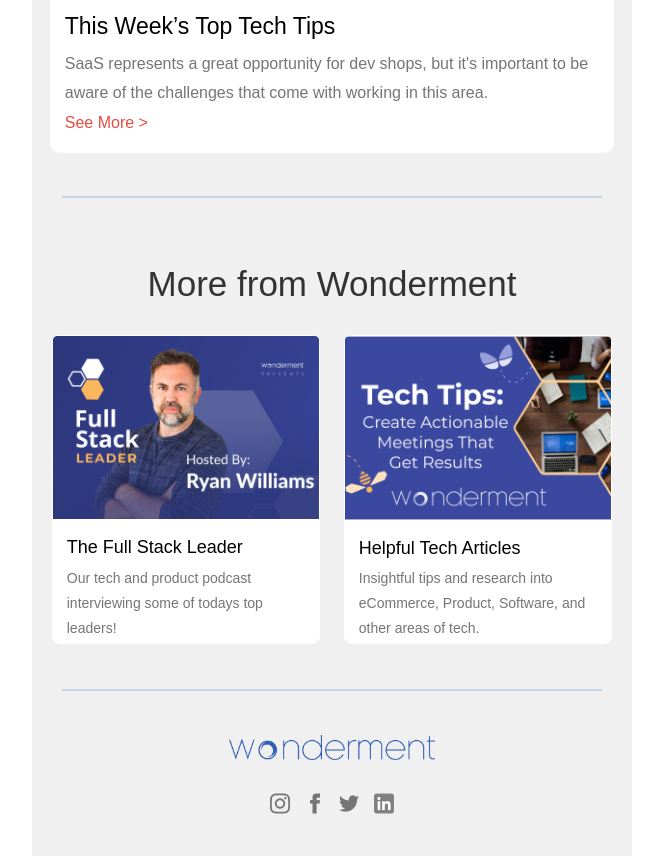
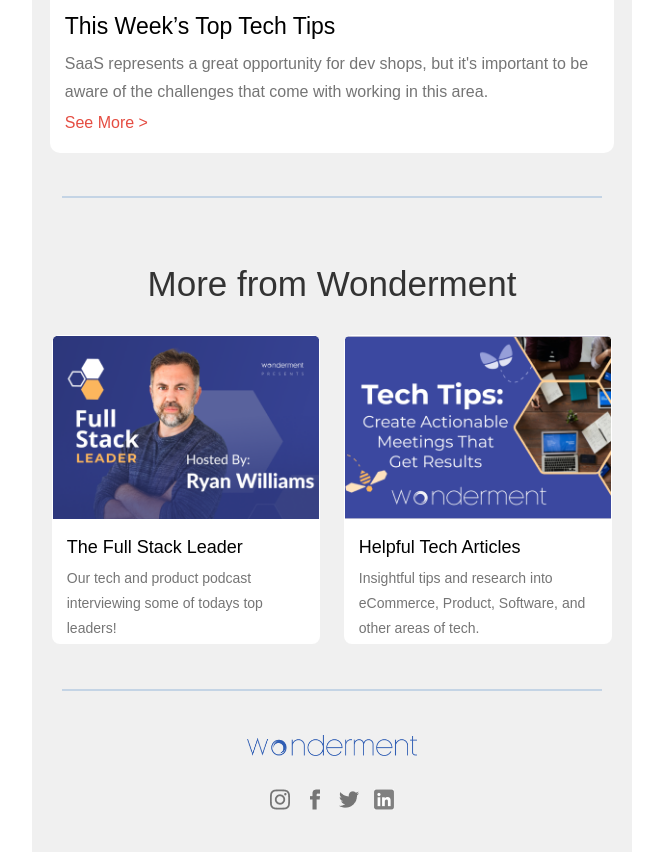
Before and after one commit to wonderment-apps-com/Newslatter, a plain HTML site: page MAIN-newsletter-git-urls-images.html in a window 1280 px wide. Shown: the part 1638-2494 px from the top of the page, without its empty margins (308-971 px from the left). Drawn offline with Linux system fonts and the light colour scheme.

Commit message:
update logo's pass

```diff
--- a/MAIN-newsletter-git-urls-images.html
+++ b/MAIN-newsletter-git-urls-images.html
@@ -52,7 +52,7 @@
             <tr>
               <td class="logo" style="text-align: center;">
                 <!--       LOGO         -->
-                <img src="https://raw.githubusercontent.com/wonderment-apps-com/Newslatter/master/images/Logo.png?token=GHSAT0AAAAAAB3KJPU6JLNGP56GLUWFYRXOY3WMLPQ" alt="" width="206px">
+                <img src="https://raw.githubusercontent.com/wonderment-apps-com/Newslatter/master/images/Logo.png" alt="" width="206px">
               </td>
             </tr>
             <tr><td height="10px"></td></tr>
@@ -270,7 +270,7 @@
             <tr>
               <td style="width: 16px"></td>
               <td class="logo" style="text-align: center;">
-                <img src="https://raw.githubusercontent.com/wonderment-apps-com/Newslatter/master/images/Logo.png?token=GHSAT0AAAAAAB3KJPU6JLNGP56GLUWFYRXOY3WMLPQ" alt="" width="206px">
+                <img src="https://raw.githubusercontent.com/wonderment-apps-com/Newslatter/master/images/Logo.png" alt="" width="170px">
               </td>
               <td style="width: 16px"></td>
             </tr>
```
